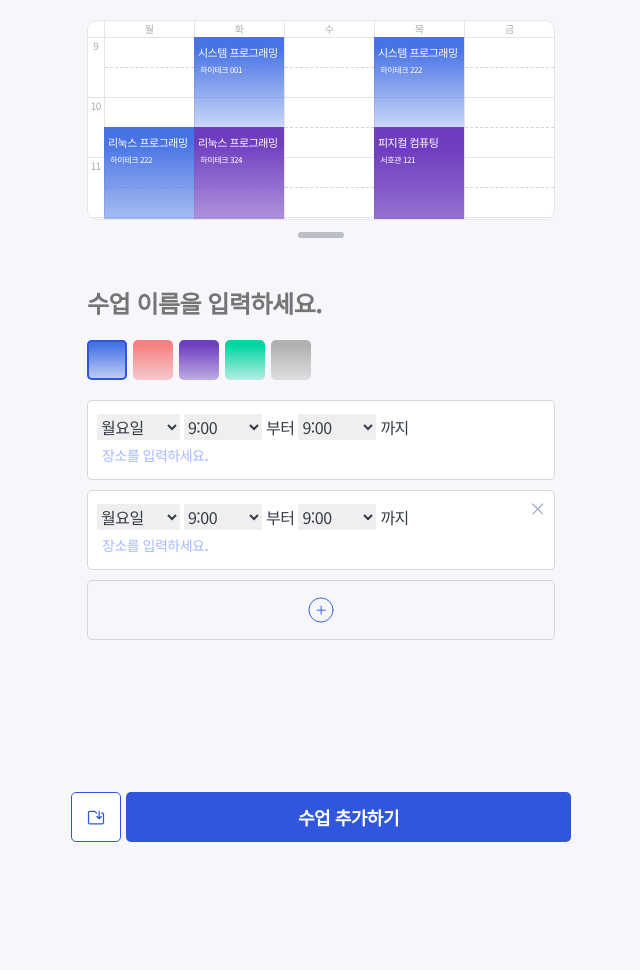
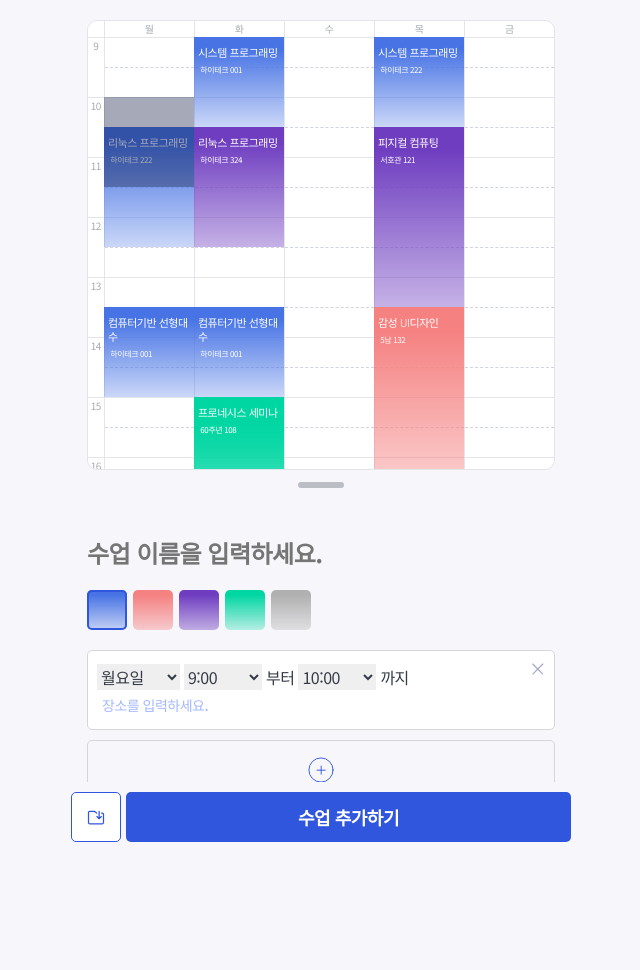
Before and after one commit to Yttrium69/shooshook, a Flask app: page / in a window 1280 px wide. Shown: the part 46-1016 px from the top of the page, without its empty margins (319-959 px from the left). Before the commit the page ends 888 px from the top, so only its background shows below. Run offline with Flask 3, Linux system fonts and the light colour scheme; lists and menus that the app fills with data are empty.

Commit message:
applying gray_lecture box

```diff
--- a/models.py
+++ b/models.py
@@ -3,7 +3,7 @@
 class Lecture:
     name = "None"
     subject = "과목명"
-    room = "강의실"
+    room = " "
     color = "blue"
 
     def __init__(self, name, id, subject, room, color, position_facs):
--- a/static/CSS/gogo_shooshook.css
+++ b/static/CSS/gogo_shooshook.css
@@ -90,7 +90,7 @@
   border-radius: 10px;
   background-color: #FFF;
   border: #e4e5eb solid 0.7px;
-  height: 200px;
+  height: 450px;
   overflow-y: scroll;
   margin-top: 10px;
   -webkit-overflow-scrolling: touch;
@@ -138,6 +138,12 @@
   height: 100%;
   padding-left: 16px;
   padding-top: 16px;
+}
+.lecture_container .lecture_gray {
+  position: absolute;
+  width: 20%;
+  box-sizing: border-box;
+  background-color: rgba(18, 27, 68, 0.3764705882);
 }
 .lecture_container .tmp_container {
   position: relative;
@@ -438,6 +444,9 @@
   width: 20px;
   height: 20px;
 }
+.sect_controller .cards_plusbtn_pack .cards_container .card .btn_x:hover {
+  cursor: pointer;
+}
 .sect_controller .cards_plusbtn_pack .cards_container .card .sect_time select {
   font-size: 16px;
   background-color: none;
@@ -472,6 +481,10 @@
   align-items: center;
   margin-top: 10px;
   border-radius: 5px;
+}
+.sect_controller .cards_plusbtn_pack .plus_btn:hover, .sect_controller .cards_plusbtn_pack .plus_btn:active {
+  cursor: pointer;
+  border-color: #3056DE;
 }
 .sect_controller .cards_plusbtn_pack .plus_btn img {
   width: 26px;
@@ -510,6 +523,9 @@
   border: none;
   outline: none;
 }
+.sect_bottom .btn_container .add_lecture:hover {
+  cursor: pointer;
+}
 .sect_bottom .btn_container .btn_download {
   flex-shrink: 0;
   flex-grow: 1;
@@ -528,5 +544,8 @@
   width: 18px;
   height: 15px;
 }
+.sect_bottom .btn_container .btn_download:hover {
+  cursor: pointer;
+}
 
 /*# sourceMappingURL=gogo_shooshook.css.map */
--- a/static/CSS/gogo_shooshook.scss
+++ b/static/CSS/gogo_shooshook.scss
@@ -89,7 +89,7 @@
     border-radius: 10px;
     background-color: #FFF;
     border: $border_gray;
-    height: 200px;
+    height: 450px;
     overflow-y: scroll;
     margin-top: 10px;
     -webkit-overflow-scrolling: touch;
@@ -145,6 +145,13 @@
     height: 100%;
     padding-left: $left_header_width;
     padding-top: $top_header_height;
+
+    .lecture_gray{
+        position: absolute;
+        width: 20%;
+        box-sizing: border-box;
+        background-color: #121b4460;
+    }
 
     .tmp_container{
         position: relative;
@@ -282,6 +289,9 @@
                     top: 8px;
                     width: 20px;
                     height: 20px;
+                    &:hover{
+                        cursor: pointer;
+                    }
                 }
                 .sect_time{
                     select{
@@ -321,6 +331,11 @@
             align-items: center;
             margin-top: 10px;
             border-radius: 5px;
+            &:hover, &:active{
+                cursor: pointer;
+                border-color: $blue;
+            }
+
             img{
                 width: 26px;
                 height: 26px;
@@ -358,6 +373,9 @@
             border-radius: 5px;
             border: none;
             outline: none;
+            &:hover{
+                cursor: pointer;
+            }
         }
         .btn_download{
             flex-shrink: 0;
@@ -376,6 +394,9 @@
                 width: 18px;
                 height: 15px;
             }
+            &:hover{
+                cursor: pointer;
+            }
         }
     }
 
--- a/static/JS/index.js
+++ b/static/JS/index.js
@@ -27,14 +27,14 @@
 
     function resize_by_mouse(e){
         const new_height = e.clientY;
-        if (new_height >= 50 && new_height<=500) { // You can adjust this minimum height
+        if (new_height >= 50 && new_height<=500) {
             table.height(new_height);
         }
     }
 
     function resize(e) {
         const newHeight = e.originalEvent.touches[0].clientY - initialHeight;
-        if (newHeight >= 20 && newHeight<=450) { // You can adjust this minimum height
+        if (newHeight >= 20 && newHeight<=450) {
             table.height(newHeight);
         }
     }
@@ -52,3 +52,186 @@
     $(self).addClass("selected");
     $(".color_selected").val($(self).data("color"));
 }
+
+function clicked_card_x(self){
+    $(self).parent().remove();
+    if($(".cards_container .card").length == 0){
+        append_card();
+    }
+}
+    function append_card(){
+        const card = $(`<div class="card">
+        <img onclick="clicked_card_x(this)" class="btn_x" src="../static/img/icons/icon_x.svg">
+        <div class="time_room_pack">
+            <div class="sect_time">
+                <select class="week">
+
+
+                        <option value="mon">월요일</option>
+
+                        <option value="tue">화요일</option>
+
+                        <option value="wed">수요일</option>
+
+                        <option value="thr">목요일</option>
+
+                        <option value="fri">금요일</option>
+
+                </select>
+
+                <select class="start_time">
+
+                        <option value="9_0">9:00</option>
+                        <option value="9_1">9:30</option>
+
+                        <option value="10_0">10:00</option>
+                        <option value="10_1">10:30</option>
+
+                        <option value="11_0">11:00</option>
+                        <option value="11_1">11:30</option>
+
+                        <option value="12_0">12:00</option>
+                        <option value="12_1">12:30</option>
+
+                        <option value="13_0">13:00</option>
+                        <option value="13_1">13:30</option>
+
+                        <option value="14_0">14:00</option>
+                        <option value="14_1">14:30</option>
+
+                        <option value="15_0">15:00</option>
+                        <option value="15_1">15:30</option>
+
+                        <option value="16_0">16:00</option>
+                        <option value="16_1">16:30</option>
+
+                        <option value="17_0">17:00</option>
+                        <option value="17_1">17:30</option>
+
+                        <option value="18_0">18:00</option>
+                        <option value="18_1">18:30</option>
+
+
+                </select>
+                <span>부터</span>
+                <select class="end_time">
+
+                        <option value="9_0">9:00</option>
+                        <option value="9_1">9:30</option>
+
+                        <option value="10_0">10:00</option>
+                        <option value="10_1">10:30</option>
+
+                        <option value="11_0">11:00</option>
+                        <option value="11_1">11:30</option>
+
+                        <option value="12_0">12:00</option>
+                        <option value="12_1">12:30</option>
+
+                        <option value="13_0">13:00</option>
+                        <option value="13_1">13:30</option>
+
+                        <option value="14_0">14:00</option>
+                        <option value="14_1">14:30</option>
+
+                        <option value="15_0">15:00</option>
+                        <option value="15_1">15:30</option>
+
+                        <option value="16_0">16:00</option>
+                        <option value="16_1">16:30</option>
+
+                        <option value="17_0">17:00</option>
+                        <option value="17_1">17:30</option>
+
+                        <option value="18_0">18:00</option>
+                        <option value="18_1">18:30</option>
+
+                </select>
+                <span>까지</span>
+                <div>
+                    <input class="room" placeholder="장소를 입력하세요.">
+                </div>
+            </div>
+        </div>
+    </div>`);
+    $(".cards_container").append(card);
+    }
+
+function clicked_plus_btn(self){
+    append_card();
+}
+
+function changed_card_week(self){
+    const week = $(self).val();
+    const lecture_id = $(self).data("lecture_id");
+    const data_input = $(`.data_input_${lecture_id}`);
+    const start_time = data_input.data("start_time");
+    const end_time = data_input.data("end_time");
+
+    change_data_input(lecture_id, data_key = "week", data_value = week);
+    move_gray_lecture( lecture_id, `length_${make_length_factor(start_time, end_time)}`, `y_${make_y_factor(start_time)}`, `x_${week}`);
+}
+
+function changed_card_start_time(self){
+    const lecture_id = $(self).data("lecture_id");
+    const data_input = $(`.data_input_${lecture_id}`);
+    change_data_input(lecture_id, "start_time", $(self).val());
+    const week = data_input.data("week");
+    const start_time = data_input.data("start_time");
+    const end_time = data_input.data("end_time");
+    if(!is_valid_time(start_time, end_time)){
+        alert("1시간 이상만 입력 가능");
+        $(self).val("9_0");
+        change_data_input(lecture_id, "start_time", "9_0");
+        $(".end_time").val("10_0");
+        change_data_input(lecture_id, "end_time", "10_0");
+        return;
+    }
+    move_gray_lecture( lecture_id, `length_${make_length_factor(start_time, end_time)}`, `y_${make_y_factor(start_time)}`, `x_${week}`);
+}
+
+function changed_card_end_time(self){
+    const lecture_id = $(self).data("lecture_id");
+    const data_input = $(`.data_input_${lecture_id}`);
+    change_data_input(lecture_id, "end_time", $(self).val());
+    const week = data_input.data("week");
+    const start_time = data_input.data("start_time");
+    const end_time = data_input.data("end_time");
+    move_gray_lecture( lecture_id, `length_${make_length_factor(start_time, end_time)}`, `y_${make_y_factor(start_time)}`, `x_${week}`);
+}
+
+function change_data_input(lecture_id, data_key, data_value){
+    const data_input = $(`.data_input_${lecture_id}`);
+    console.log(data_value)
+    $(document).ready(function() {
+        data_input.data(data_key, data_value);
+        });
+    $(document).on("ready", function(){    data_input.data(data_key, data_value);})
+
+}
+
+function make_length_factor(start_time, end_time){
+    const length_factor = ((parseInt(end_time.split("_")[0])-parseInt(start_time.split("_")[0]))*2 + (parseInt(end_time.split("_")[1])-parseInt(start_time.split("_")[1])));
+    return length_factor;
+}
+
+function make_y_factor(start_time){
+    console.log(start_time)
+    const y_factor = (parseInt(start_time.split("_")[0])-9)*2 + (parseInt(start_time.split("_")[1])-0);
+    console.log(y_factor)
+    return y_factor;
+}
+
+function move_gray_lecture(lecture_id, x_factor, y_factor, length_factor){
+    $(`.gray_${lecture_id}`).remove();
+    const gray_lecture = `<div class="lecture_gray ${length_factor} ${y_factor} ${x_factor} gray_${lecture_id}"></div>`;
+    $(".lecture_gray_container").append(gray_lecture);
+}
+
+function is_valid_time(start_time, end_time){
+    const length_factor  = make_length_factor(start_time, end_time);
+    console.log(length_factor);
+    // const time_length = parseInt(length_factor.split("_")[1]);
+    if(length_factor>1) return true;
+    else return false;
+}
--- a/templates/index.html
+++ b/templates/index.html
@@ -55,9 +55,13 @@
                             <div class="room">{{lecture.room}}</div>
                         </div>
                         {% endfor %}
+                        <div class="lecture_gray_container">
+                            <div class="length_3 lecture_gray y_2 x_mon gray_lecture_1"></div>
+                        </div>
                     </div>
 
                 </div>
+
         </div>
 
         </div>
@@ -78,16 +82,18 @@
                 <div class="cards_plusbtn_pack">
                     <div class="cards_container">
                         <div class="card">
+                            <input  style="display: none;"  data-week="mon" data-start_time="9_0" data-end_time="10_0" data-room=" " data-lecture_id='lecture_1' class="data_input_lecture_1">
+                            <img onclick="clicked_card_x(this)" class="btn_x" src="../static/img/icons/icon_x.svg">
                             <div class="time_room_pack">
                                 <div class="sect_time">
-                                    <select class="week">
+                                    <select onchange="changed_card_week(this)" data-lecture_id='lecture_1' class="week">
                                         {% set weeks = [{"week_name":"월요일", "value":"mon"}, {"week_name":"화요일", "value":"tue"}, {"week_name":"수요일", "value":"wed"}, {"week_name":"목요일", "value":"thr"},{"week_name":"금요일", "value":"fri"}] %}
                                         {% for week in weeks %}
                                             <option value="{{week['value']}}">{{week['week_name']}}</option>
                                         {% endfor %}
                                     </select>
 
-                                    <select class="start_time">
+                                    <select onchange="changed_card_start_time(this)" data-lecture_id='lecture_1' class="start_time">
                                         {% for time in range(9, 19) %}
                                             <option value="{{time}}_0">{{time}}:00</option>
                                             <option value="{{time}}_1">{{time}}:30</option>
@@ -95,8 +101,8 @@
 
                                     </select>
                                     <span>부터</span>
-                                    <select class="end_time">
-                                        {% for time in range(9, 19) %}
+                                    <select onchange="changed_card_end_time(this)" data-lecture_id='lecture_1' class="end_time">
+                                        {% for time in range(10, 19) %}
                                             <option value="{{time}}_0">{{time}}:00</option>
                                             <option value="{{time}}_1">{{time}}:30</option>
                                         {% endfor %}
@@ -108,43 +114,9 @@
                                 </div>
                             </div>
                         </div>
-                        {%for i in range(1)%}
-                        <div class="card">
-                            <img class="btn_x" src="../static/img/icons/icon_x.svg">
-                            <div class="time_room_pack">
-                                <div class="sect_time">
-                                    <select class="week">
-                                        {% set weeks = [{"week_name":"월요일", "value":"mon"}, {"week_name":"화요일", "value":"tue"}, {"week_name":"수요일", "value":"wed"}, {"week_name":"목요일", "value":"thr"},{"week_name":"금요일", "value":"fri"}] %}
-                                        {% for week in weeks %}
-                                            <option value="{{week['value']}}">{{week['week_name']}}</option>
-                                        {% endfor %}
-                                    </select>
-
-                                    <select class="start_time">
-                                        {% for time in range(9, 19) %}
-                                            <option value="{{time}}_0">{{time}}:00</option>
-                                            <option value="{{time}}_1">{{time}}:30</option>
-                                        {% endfor %}
-
-                                    </select>
-                                    <span>부터</span>
-                                    <select class="end_time">
-                                        {% for time in range(9, 19) %}
-                                            <option value="{{time}}_0">{{time}}:00</option>
-                                            <option value="{{time}}_1">{{time}}:30</option>
-                                        {% endfor %}
-                                    </select>
-                                    <span>까지</span>
-                                    <div>
-                                        <input class="room" placeholder="장소를 입력하세요.">
-                                    </div>
-                                </div>
-                            </div>
-                        </div>
-                        {% endfor %}
 
                     </div>
-                <div class="plus_btn">
+                <div onclick="clicked_plus_btn(this)" class="plus_btn">
                     <img src="../static/img/icons/icon_plus.svg"></img>
                 </div>
                 </div>
```
Also changed, not shown: 1 other file.
